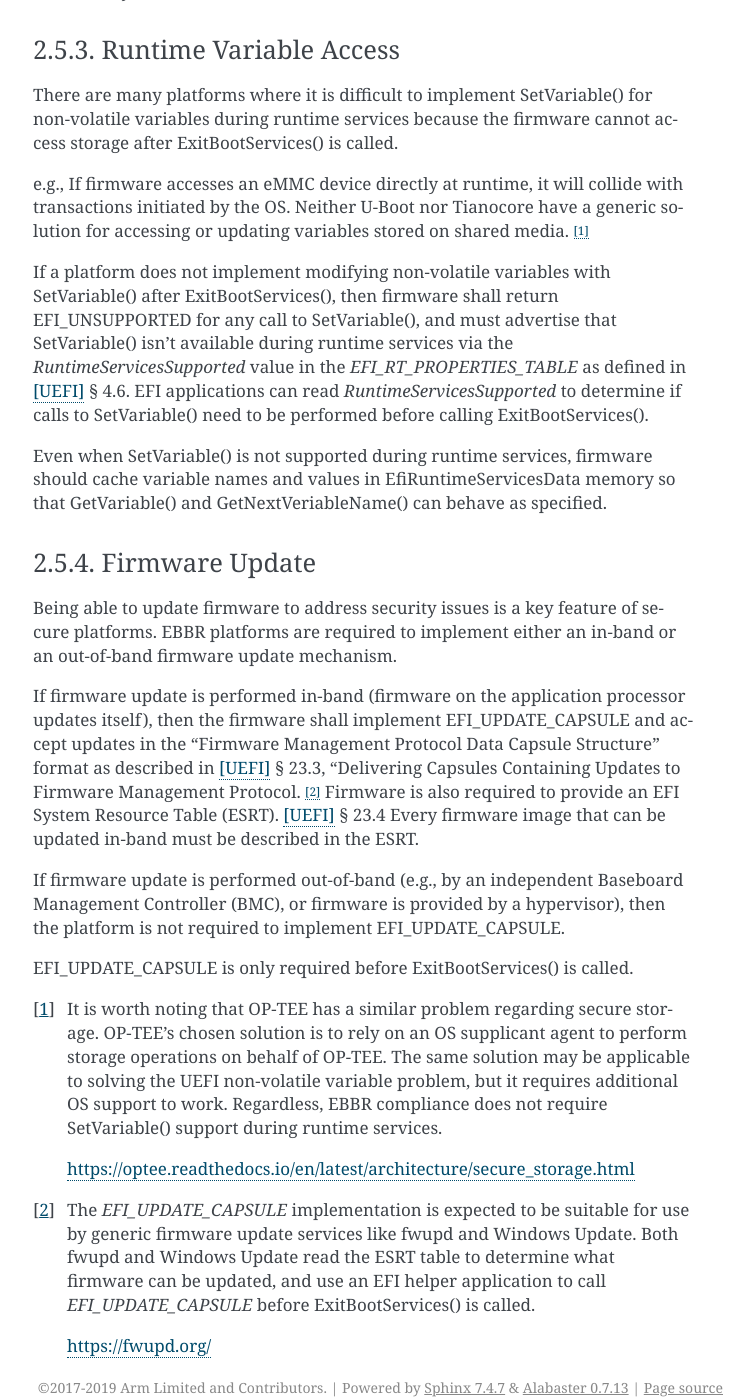
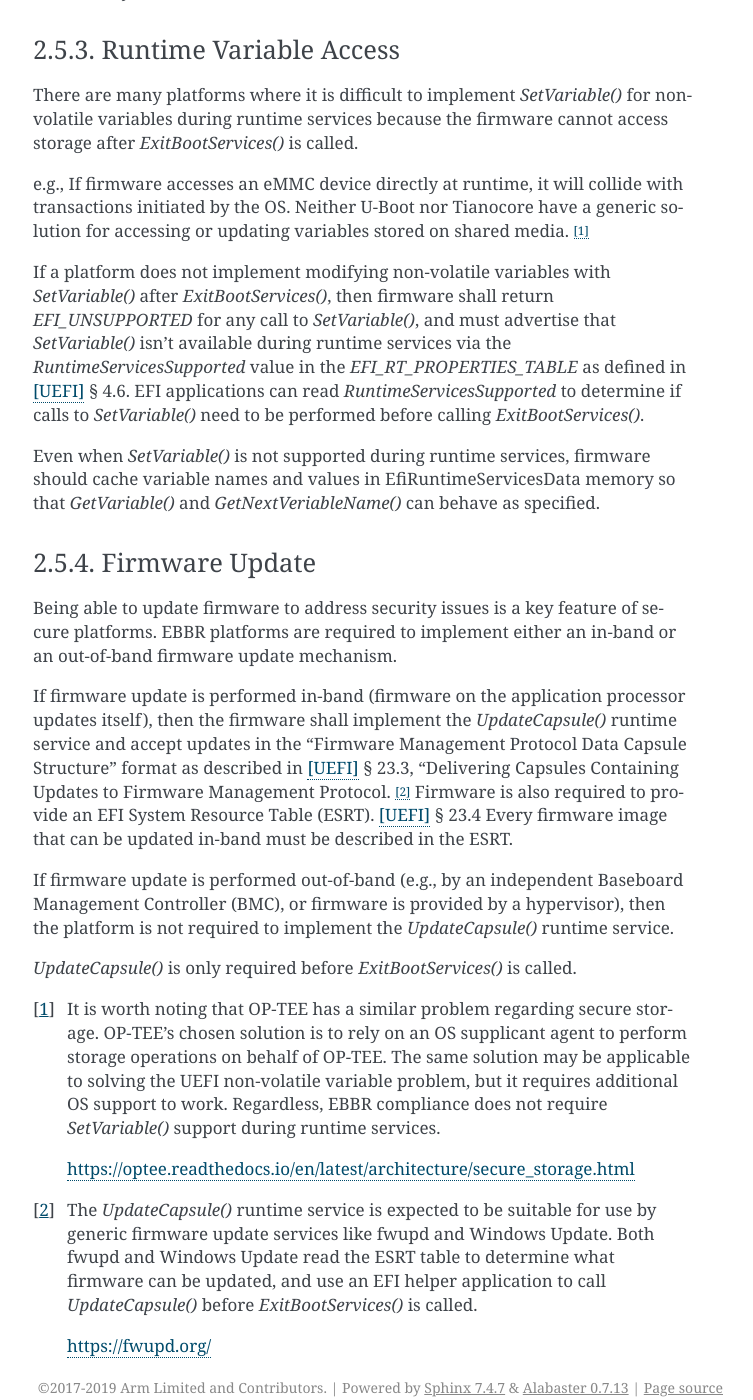
Before and after one commit to ARM-software/ebbr, a Sphinx documentation site: the page built from source/chapter2-uefi.rst, in a window 1280 px wide and 1400 px high, scrolled down 8798 px. Shown: the whole window, without its empty margins (387-1140 px from the left). Built offline with Sphinx 7.4.7, drawn with Linux system fonts in a browser that asks for light colours; some of the changed text lies outside the part shown.

Commit message:
Refer to services by function name
The UEFI spec uses function names to refer to boot services and runtime
services. Do the same here instead of the EFI_* type values.
Also add `...` markup for function calls where missing.

Signed-off-by: Grant Likely <grant.likely@arm.com>

```diff
--- a/source/chapter2-uefi.rst
+++ b/source/chapter2-uefi.rst
@@ -46,7 +46,7 @@
        Methods for unsupported or unimplemented behaviour must return
        an appropriate error code.
        If any runtime service is unimplemented, it must be indicated
-       via the EFI_RT_PROPERTIES_TABLE.
+       via the `EFI_RT_PROPERTIES_TABLE`.
    * - `EFI_LOADED_IMAGE_PROTOCOL`
      - Must be installed for each loaded image
    * - `EFI_LOADED_IMAGE_DEVICE_PATH_PROTOCOL`
@@ -115,15 +115,16 @@
    * - Element
      - Description of deviation
    * - `LoadImage()`
-     - The LoadImage() boot service is not required to install an
-       EFI_HII_PACKAGE_LIST_PROTOCOL for an image containing a custom PE/COFF
-       resource with the type 'HII'. - HII resource images are not needed to run
+     - The `LoadImage()` boot service is not required to install an
+       `EFI_HII_PACKAGE_LIST_PROTOCOL` for an image containing a custom PE/COFF
+       resource with the type 'HII'. HII resource images are not needed to run
        the UEFI shell or the SCT.
    * - `ConnectController()`
-     - The ConnectController()` boot service is not required to support the
-       EFI_PLATFORM_DRIVER_OVERRIDE_PROTOCOL,
-       EFI_DRIVER_FAMILY_OVERRIDE_PROTOCOL, and
-       EFI_BUS_SPECIFIC_DRIVER_OVERRIDE_PROTOCOL. - These override protocols are
+     - The `ConnectController()` boot service is not required to support the
+       `EFI_PLATFORM_DRIVER_OVERRIDE_PROTOCOL`,
+       `EFI_DRIVER_FAMILY_OVERRIDE_PROTOCOL`, and
+       `EFI_BUS_SPECIFIC_DRIVER_OVERRIDE_PROTOCOL`.
+       These override protocols are
        only useful if drivers are loaded as EFI binaries by the firmware.
    * - `EFI_HII_CONFIG_ACCESS_PROTOCOL`
      - UEFI requires this for console devices, but it is rarely necessary in practice.
@@ -244,7 +245,7 @@
 All RAM defined by the UEFI memory map must be identity-mapped, which means
 that virtual addresses must equal physical addresses.
 
-The default RAM allocated attribute must be EFI_MEMORY_WB.
+The default RAM allocated attribute must be `EFI_MEMORY_WB`.
 
 Configuration Tables
 --------------------
@@ -306,20 +307,20 @@
 UEFI Runtime Services
 =====================
 
-UEFI runtime services exist after the call to ExitBootServices() and are
+UEFI runtime services exist after the call to `ExitBootServices()` and are
 designed to provide a limited set of persistent services to the platform
 Operating System or hypervisor.
-Functions contained in EFI_RUNTIME_SERVICES are expected to be available
+Functions contained in `EFI_RUNTIME_SERVICES` are expected to be available
 during both boot services and runtime services.
-However, it isn't always practical for all EFI_RUNTIME_SERVICES functions
+However, it isn't always practical for all `EFI_RUNTIME_SERVICES` functions
 to be callable during runtime services due to hardware limitations.
-If any EFI_RUNTIME_SERVICES functions are only available during boot services
+If any `EFI_RUNTIME_SERVICES` functions are only available during boot services
 then firmware shall provide the `EFI_RT_PROPERTIES_TABLE` to
 indicate which functions are available during runtime services.
 Functions that are not available during runtime services shall return
-EFI_UNSUPPORTED.
+`EFI_UNSUPPORTED`.
 
-:numref:`uefi_runtime_service_requirements` details which EFI_RUNTIME_SERVICES
+:numref:`uefi_runtime_service_requirements` details which `EFI_RUNTIME_SERVICES`
 are required to be implemented during boot services and runtime services.
 
 .. _uefi_runtime_service_requirements:
@@ -328,48 +329,48 @@
    :header-rows: 1
 
    * - `EFI_RUNTIME_SERVICES` function
-     - Before ExitBootServices()
-     - After ExitBootServices()
-   * - `EFI_GET_TIME`
+     - Before `ExitBootServices()`
+     - After `ExitBootServices()`
+   * - `GetTime`
      - Required if RTC present
      - Optional
-   * - `EFI_SET_TIME`
+   * - `SetTime`
      - Required if RTC present
      - Optional
-   * - `EFI_GET_WAKEUP_TIME`
+   * - `GetWakeupTime`
      - Required if wakeup supported
      - Optional
-   * - `EFI_SET_WAKEUP_TIME`
+   * - `SetWakeupTime`
      - Required if wakeup supported
      - Optional
-   * - `EFI_SET_VIRTUAL_ADDRESS_MAP`
+   * - `SetVirtualAddressMap`
      - N/A
      - Required
-   * - `EFI_CONVERT_POINTER`
+   * - `ConvertPointer`
      - N/A
      - Required
-   * - `EFI_GET_VARIABLE`
+   * - `GetVariable`
      - Required
      - Optional
-   * - `EFI_GET_NEXT_VARIABLE_NAME`
+   * - `GetNextVeriableName`
      - Required
      - Optional
-   * - `EFI_SET_VARIABLE`
+   * - `SetVariable`
      - Required
      - Optional
-   * - `EFI_GET_NEXT_HIGH_MONO_COUNT`
+   * - `GetNextHighMonotonicCount`
      - N/A
      - Optional
-   * - `EFI_RESET_SYSTEM`
+   * - `ResetSystem`
      - Required
      - Optional
-   * - `EFI_UPDATE_CAPSULE`
+   * - `UpdateCapsule`
      - Required for in-band update
      - Optional
-   * - `EFI_QUERY_CAPSULE_CAPABILITIES`
+   * - `QueryCapsuleCapabilities`
      - Optional
      - Optional
-   * - `EFI_QUERY_VARIABLE_INFO`
+   * - `QueryVariableInfo`
      - Optional
      - Optional
 
@@ -399,35 +400,35 @@
 e.g., The RTC may be on a shared I2C bus which runtime services cannot access
 because it will conflict with the OS.
 
-If an RTC is present, then GetTime() and SetTime() must be supported
-before ExitBootServices() is called.
+If an RTC is present, then `GetTime()` and `SetTime()` must be supported
+before `ExitBootServices()` is called.
 
 However, if firmware does not support access to the RTC after
-ExitBootServices(), then GetTime() and SetTime() shall return EFI_UNSUPPORTED
+`ExitBootServices()`, then `GetTime()` and `SetTime()` shall return `EFI_UNSUPPORTED`
 and the OS must use a device driver to control the RTC.
 
 UEFI Reset and Shutdown
 -----------------------
 
-ResetSystem() is required to be implemented in boot services, but it is
+`ResetSystem()` is required to be implemented in boot services, but it is
 optional for runtime services.
 During runtime services, the operating system should first attempt to
-use ResetSystem() to reset the system.
+use `ResetSystem()` to reset the system.
 
-If firmware doesn't support ResetSystem() during runtime services, then the call
+If firmware doesn't support `ResetSystem()` during runtime services, then the call
 will immediately return, and the OS should fall back to an architecture or
 platform specific reset mechanism.
 
 On AArch64 platforms implementing [PSCI]_,
-if ResetSystem() is not implemented then the Operating System should fall
+if `ResetSystem()` is not implemented then the Operating System should fall
 back to making a PSCI call to reset or shutdown the system.
 
 Runtime Variable Access
 -----------------------
 
-There are many platforms where it is difficult to implement SetVariable() for
+There are many platforms where it is difficult to implement `SetVariable()` for
 non-volatile variables during runtime services because the firmware cannot
-access storage after ExitBootServices() is called.
+access storage after `ExitBootServices()` is called.
 
 e.g., If firmware accesses an eMMC device directly at runtime, it will
 collide with transactions initiated by the OS.
@@ -435,17 +436,17 @@
 variables stored on shared media. [#OPTEESupplicant]_
 
 If a platform does not implement modifying non-volatile variables with
-SetVariable() after ExitBootServices(),
-then firmware shall return EFI_UNSUPPORTED for any call to SetVariable(),
-and must advertise that SetVariable() isn't available during runtime services
+`SetVariable()` after `ExitBootServices()`,
+then firmware shall return `EFI_UNSUPPORTED` for any call to `SetVariable()`,
+and must advertise that `SetVariable()` isn't available during runtime services
 via the `RuntimeServicesSupported` value in the `EFI_RT_PROPERTIES_TABLE`
 as defined in [UEFI]_ § 4.6.
 EFI applications can read `RuntimeServicesSupported` to determine if calls
-to SetVariable() need to be performed before calling ExitBootServices().
+to `SetVariable()` need to be performed before calling `ExitBootServices()`.
 
-Even when SetVariable() is not supported during runtime services, firmware
+Even when `SetVariable()` is not supported during runtime services, firmware
 should cache variable names and values in EfiRuntimeServicesData memory so
-that GetVariable() and GetNextVeriableName() can behave as specified.
+that `GetVariable()` and `GetNextVeriableName()` can behave as specified.
 
 Firmware Update
 ---------------
@@ -454,7 +455,7 @@
 EBBR platforms are required to implement either an in-band or an out-of-band firmware update mechanism.
 
 If firmware update is performed in-band (firmware on the application processor updates itself),
-then the firmware shall implement EFI_UPDATE_CAPSULE and accept updates in the
+then the firmware shall implement the `UpdateCapsule()` runtime service and accept updates in the
 "Firmware Management Protocol Data Capsule Structure" format as described in [UEFI]_ § 23.3,
 "Delivering Capsules Containing Updates to Firmware Management Protocol.  [#FMPNote]_
 Firmware is also required to provide an EFI System Resource Table (ESRT). [UEFI]_ § 23.4
@@ -462,9 +463,9 @@
 
 If firmware update is performed out-of-band (e.g., by an independent Baseboard
 Management Controller (BMC), or firmware is provided by a hypervisor),
-then the platform is not required to implement EFI_UPDATE_CAPSULE.
+then the platform is not required to implement the `UpdateCapsule()` runtime service.
 
-EFI_UPDATE_CAPSULE is only required before ExitBootServices() is called.
+`UpdateCapsule()` is only required before `ExitBootServices()` is called.
 
 
 .. [#OPTEESupplicant] It is worth noting that OP-TEE has a similar problem
@@ -473,15 +474,15 @@
    storage operations on behalf of OP-TEE.
    The same solution may be applicable to solving the UEFI non-volatile
    variable problem, but it requires additional OS support to work.
-   Regardless, EBBR compliance does not require SetVariable() support
+   Regardless, EBBR compliance does not require `SetVariable()` support
    during runtime services.
 
    https://optee.readthedocs.io/en/latest/architecture/secure_storage.html
 
-.. [#FMPNote] The `EFI_UPDATE_CAPSULE` implementation is expected to be suitable
+.. [#FMPNote] The `UpdateCapsule()` runtime service is expected to be suitable
    for use by generic firmware update services like fwupd and Windows Update.
    Both fwupd and Windows Update read the ESRT table to determine what firmware
-   can be updated, and use an EFI helper application to call `EFI_UPDATE_CAPSULE`
-   before ExitBootServices() is called.
+   can be updated, and use an EFI helper application to call `UpdateCapsule()`
+   before `ExitBootServices()` is called.
 
    https://fwupd.org/
--- a/source/index.rst
+++ b/source/index.rst
@@ -62,7 +62,7 @@ Creative Commons, PO Box 1866, Mountain View, CA 94042, USA.
    * - 12 Mar 2021
      - 2.0.0-pre1
      - - Reduce the number of UEFI required elements needed for compliance.
-       - Add requirement for EFI_UPDATE_CAPSULE
+       - Add requirement for UpdateCapsule() runtime service.
        - Updated firmware shared storage requirements
        - Refined RTC requirements
        - Fixed ResetSystem() to correctly describe failure condition
```
